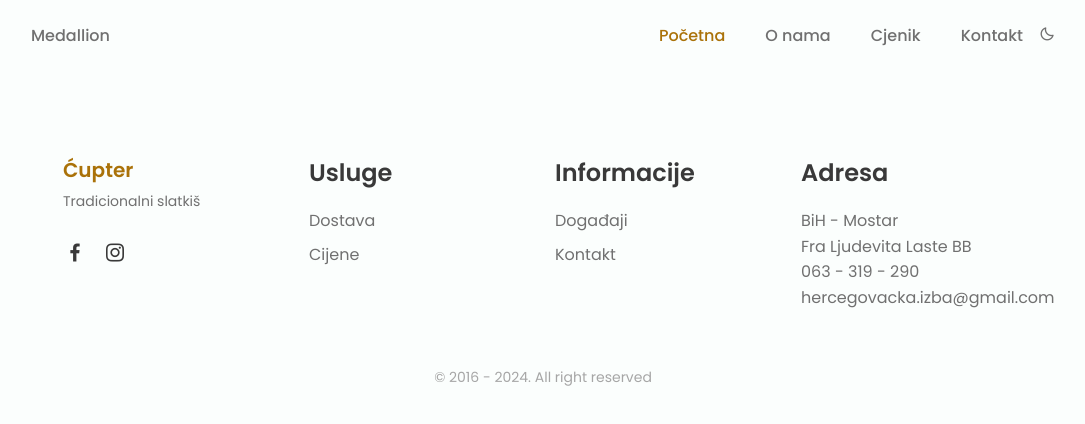
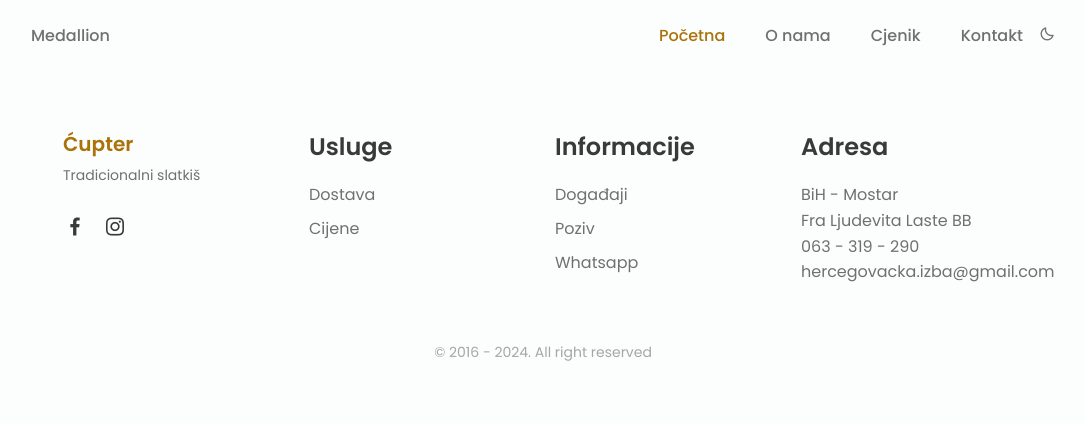
Before and after one commit to OnlyMatia/cupterv2, a React (Vite) app: page /about in a window 1280 px wide. Shown: the top 424 px of the page, without its empty margins (97-1182 px from the left). Built offline with nearby package versions, Linux system fonts and the light colour scheme.

Commit message:
added links on home component

```diff
--- a/src/assets/components/Footer.tsx
+++ b/src/assets/components/Footer.tsx
@@ -27,8 +27,9 @@ const Footer = () => {
                 <div className="footer__content">
                     <h3 className="footer__title">Informacije</h3>
                     <ul>
-                        <li><a href="https://www.facebook.com/hercegovacki.cupter?mibextid=ZbWKwL" className="footer__link">Događaji</a></li>
-                        <li><a href="#" className="footer__link">Kontakt</a></li>
+                        <li><a href="https://www.facebook.com/hercegovacki.cupter?mibextid=ZbWKwL" target="_blank" className="footer__link">Događaji</a></li>
+                        <li><a href="tel: +38763319290" className="footer__link">Poziv</a></li>
+                        <li><a href="https://wa.me/+38763319290" target="_blank" className="footer__link">Whatsapp</a></li>
                     </ul>
                 </div>
 
--- a/src/assets/pages/About.tsx
+++ b/src/assets/pages/About.tsx
@@ -1,7 +1,9 @@
 
 const About = () => {
   return (
-    <div>About</div>
+    <section className="aboutSec">
+
+    </section>
   )
 }
 
--- a/src/assets/pages/Home.tsx
+++ b/src/assets/pages/Home.tsx
@@ -53,7 +53,7 @@ const Home = () => {
                         <span className="section-subtitle about__initial">O Nama</span>
                         <h2 className="section-title about__initial">Hercegovačka izba je obiteljski posao</h2>
                         <p className="about__description">Što je ćupter i kako se pravi nije tajna. Slastica je u Hercegovini još od antičkog doba, a prvi pisani trag od 1660-ih. Naša misija je ponuditi gotov proizvod na trpeze širom Bosne i Hercegovine i bliže regije.</p>
-                        <a href="#menu" className="button">Ćupter</a>
+                        <a href="/about" className="button">Ćupter</a>
                     </div>
 
                     <img src="\aboutus2.jpg" alt="" className="about__img" />
@@ -398,7 +398,7 @@ const Home = () => {
                     </div>
 
                     <div className="contact__button">
-                        <a href="contact.html" className="button">Kontakt</a>
+                        <a href="/contact" className="button">Kontakt</a>
                     </div>
                 </div>
             </section>
```
